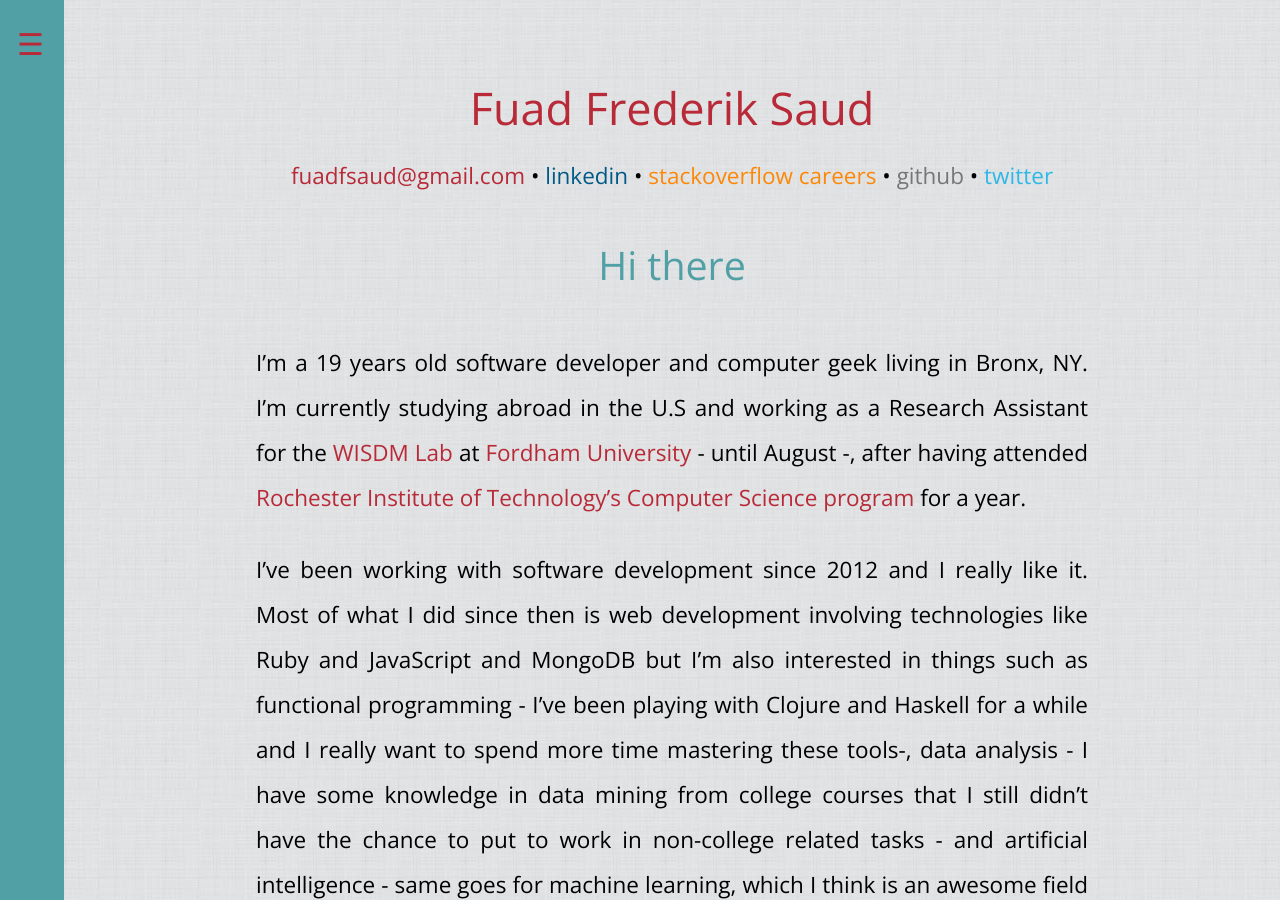
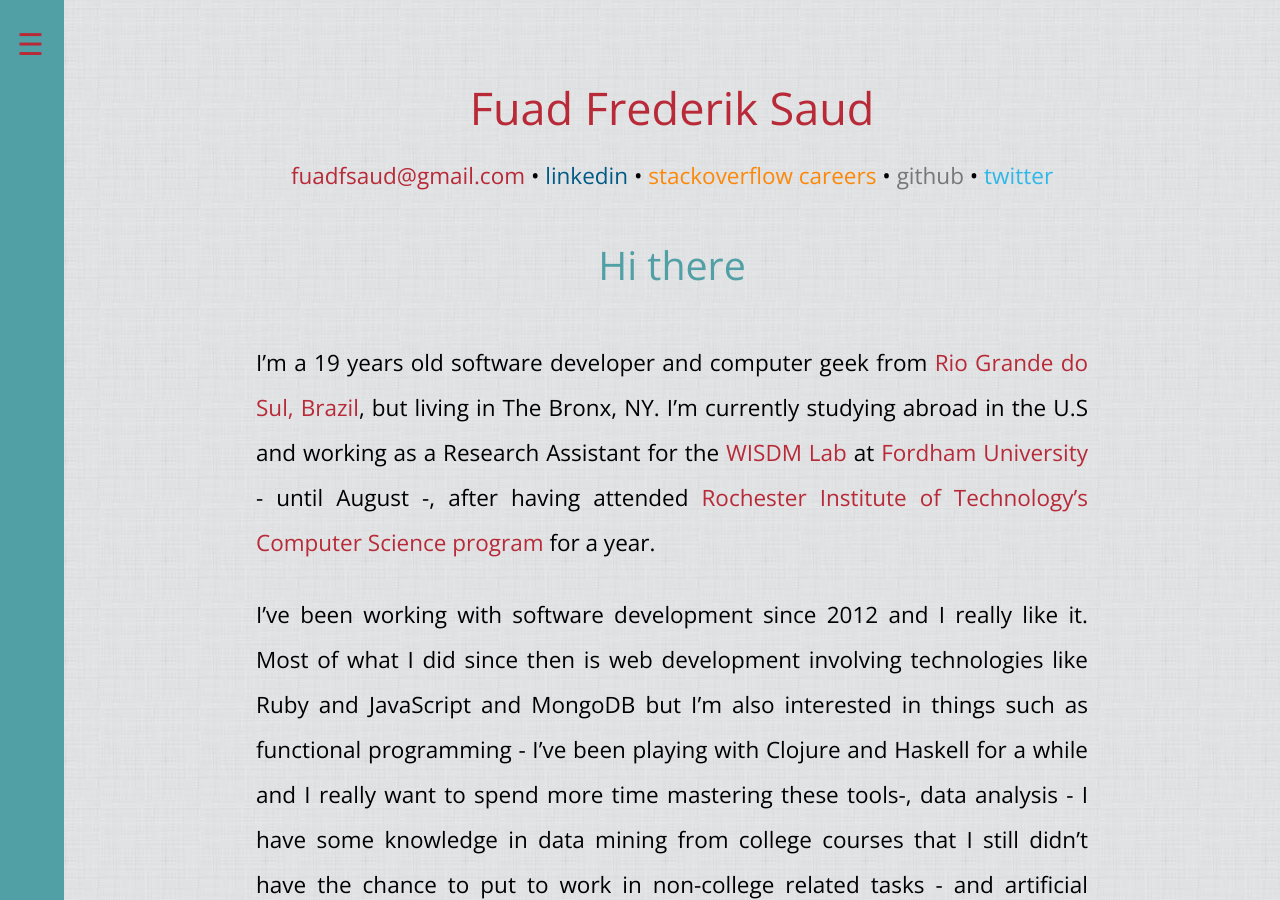
Before and after one commit to fuadsaud/fuadsaud.github.io, a Jekyll site: the page built from resume/index.md, in a window 1280 px wide and 900 px high. Built offline with Jekyll 4.4.1, drawn with Linux system fonts in a browser that asks for light colours; nearby versions of some CDN libraries.

Commit message:
Update resume heading

```diff
--- a/_config.yml
+++ b/_config.yml
@@ -15,7 +15,7 @@ avatar: //www.gravatar.com/avatar/a6ac07e8e5efbba8bec17c104c8e4bb8.png?s=400
 author:
   name: Fuad Saud
   email: fuadfsaud@gmail.com
-  location: Bronx, NY
+  location: The Bronx, NY
   links:
     github: //github.com/fuadsaud
     linkedin: //www.linkedin.com/in/fuadsaud/
--- a/resume/index.md
+++ b/resume/index.md
@@ -10,10 +10,11 @@ redirect_from: "/resume.html"
 
 ## Hi there
 
-I'm a 19 years old software developer and computer geek living in
-{{site.author.location }}. I'm currently studying abroad in the U.S and working
-as a Research Assistant for the [WISDM Lab](//wisdmproject.com) at
-[Fordham University](//fordham.edu) - until August -, after having attended
+I'm a 19 years old software developer and computer geek from
+[Rio Grande do Sul, Brazil](https://en.wikipedia.org/wiki/Rio_Grande_do_Sul),
+but living in {{site.author.location}}. I'm currently studying abroad in the
+U.S and working as a Research Assistant for the [WISDM Lab](//wisdmproject.com)
+at [Fordham University](//fordham.edu) - until August -, after having attended
 [Rochester Institute of Technology's Computer Science program](//cs.rit.edu)
 for a year.
 
```
